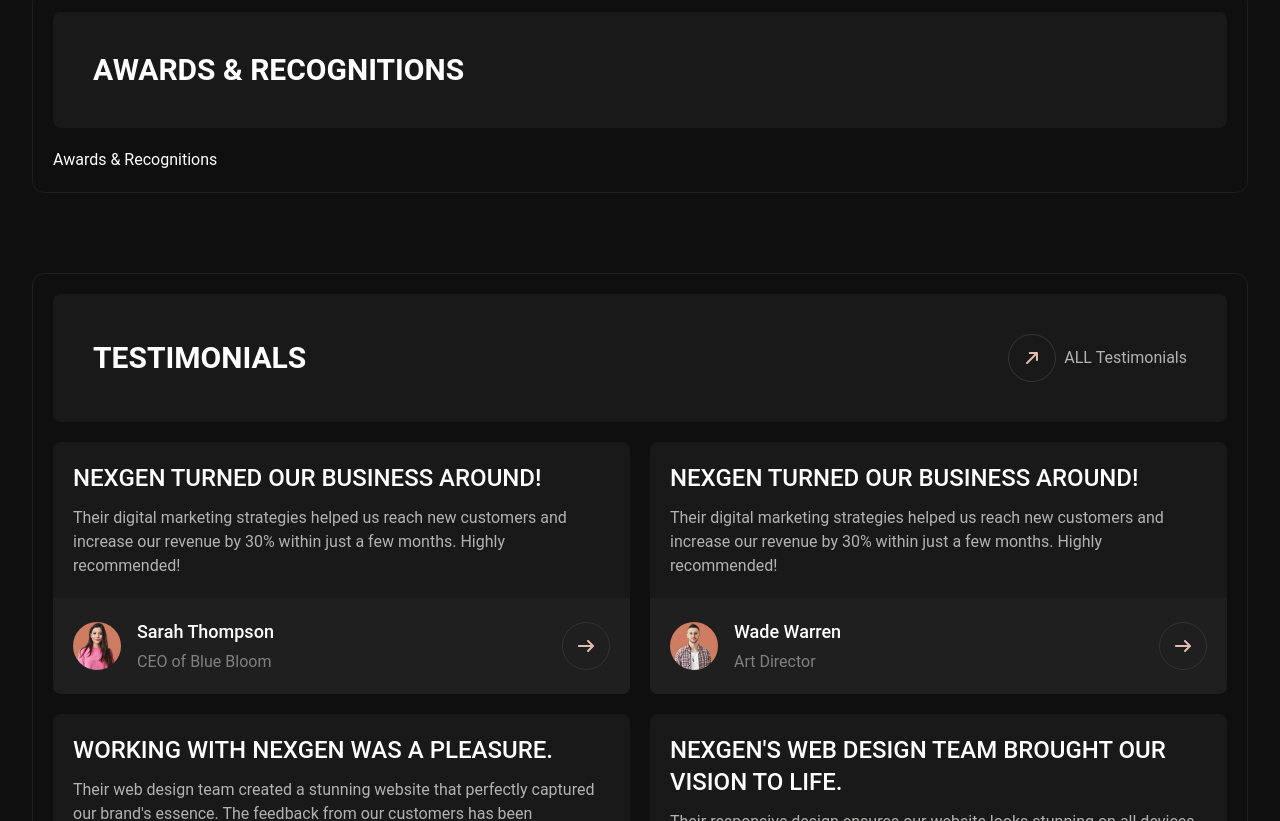
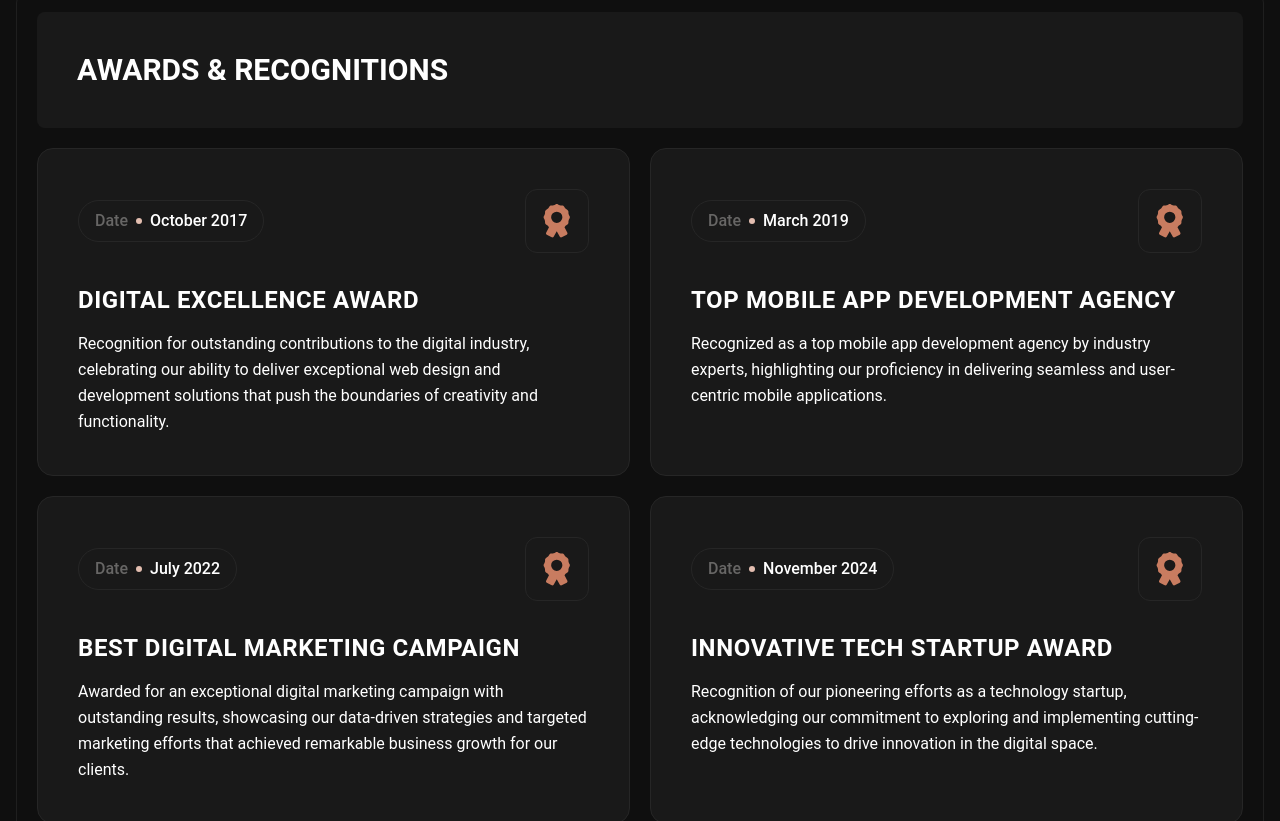
Before and after one commit to k7areef/NexGen, a React (Vite) app: page /about in a window 1280 px wide. Shown: the part 1279-2100 px from the top of the page. Built offline with nearby package versions, Linux system fonts and the light colour scheme.

Commit message:
feat(AwardsAndRecognitions.jsx): implement dynamic display of awards and recognitions with structured layout

```diff
--- a/src/components/sections/AwardsAndRecognitions.jsx
+++ b/src/components/sections/AwardsAndRecognitions.jsx
@@ -1,14 +1,41 @@
 import SectionLayout from "./common/SectionLayout";
+import awards from "../../data/awardsAndRecognitions.json";
+import { FontAwesomeIcon } from "@fortawesome/react-fontawesome";
+import { faAward } from "@fortawesome/free-solid-svg-icons";
 
 function AwardsAndRecognitions() {
     return (
         <section className="awards-and-recognitions-section py-5 md:py-10" id="awardsAndRecognitions">
-            <div className="container">
+            <div className="container px-4 mx-auto">
                 <SectionLayout
                     title="Awards & Recognitions"
                     headerChildren={<></>}
                 >
-                    Awards & Recognitions
+                    <div className="grid grid-cols-1 md:grid-cols-2 gap-5">
+                        {awards.map((award, index) => (
+                            <div key={index} className="bg-dark-10 border border-dark-15 rounded-2xl p-6 md:p-10 flex flex-col gap-8">
+                                <div className="flex items-center justify-between gap-4">
+                                    <div className="date-badge py-2 px-4 bg-dark-08 border border-dark-15 rounded-full flex items-center gap-2">
+                                        <span className="text-grey-40 text-sm md:text-base font-medium">Date</span>
+                                        <span className="w-1.5 h-1.5 rounded-full bg-orange-80"></span>
+                                        <span className="text-white text-sm md:text-base font-medium">{award.date}</span>
+                                    </div>
+                                    <div className="award-icon w-12 h-12 md:w-16 md:h-16 flex items-center justify-center bg-dark-08 border border-dark-15 rounded-xl text-orange-60">
+                                        <FontAwesomeIcon icon={faAward} className="text-2xl md:text-3xl" />
+                                    </div>
+                                </div>
+
+                                <div className="space-y-4">
+                                    <h3 className="text-white text-xl md:text-2xl font-semibold leading-tight uppercase tracking-wide">
+                                        {award.title}
+                                    </h3>
+                                    <p className="text-grey-60 text-sm md:text-base leading-relaxed">
+                                        {award.description}
+                                    </p>
+                                </div>
+                            </div>
+                        ))}
+                    </div>
                 </SectionLayout>
             </div>
         </section>
--- /dev/null
+++ b/src/data/awardsAndRecognitions.json
@@ -0,0 +1,22 @@
+[
+  {
+    "date": "October 2017",
+    "title": "DIGITAL EXCELLENCE AWARD",
+    "description": "Recognition for outstanding contributions to the digital industry, celebrating our ability to deliver exceptional web design and development solutions that push the boundaries of creativity and functionality."
+  },
+  {
+    "date": "March 2019",
+    "title": "TOP MOBILE APP DEVELOPMENT AGENCY",
+    "description": "Recognized as a top mobile app development agency by industry experts, highlighting our proficiency in delivering seamless and user-centric mobile applications."
+  },
+  {
+    "date": "July 2022",
+    "title": "BEST DIGITAL MARKETING CAMPAIGN",
+    "description": "Awarded for an exceptional digital marketing campaign with outstanding results, showcasing our data-driven strategies and targeted marketing efforts that achieved remarkable business growth for our clients."
+  },
+  {
+    "date": "November 2024",
+    "title": "INNOVATIVE TECH STARTUP AWARD",
+    "description": "Recognition of our pioneering efforts as a technology startup, acknowledging our commitment to exploring and implementing cutting-edge technologies to drive innovation in the digital space."
+  }
+]
```
